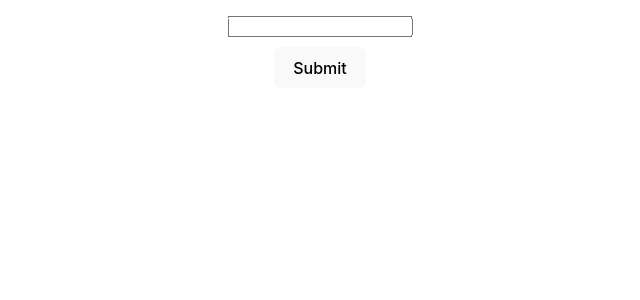
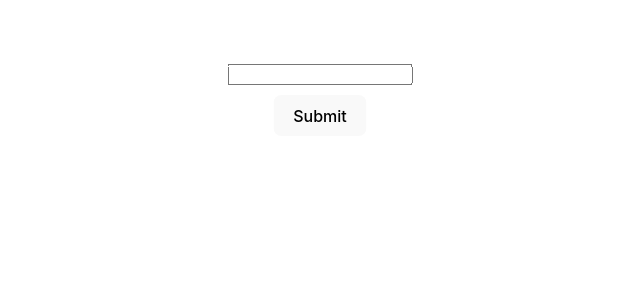
Before and after one commit to SBroaddus220/HackAI-2024, a React (Vite) app in the folder vite-project/: page / in a window 1280 px wide. Shown: the top 300 px of the page, without its empty margins (320-960 px from the left). Built offline with nearby package versions, Linux system fonts and the light colour scheme.

Commit message:
Tried to add a margin

```diff
--- a/vite-project/src/App.css
+++ b/vite-project/src/App.css
@@ -3,15 +3,6 @@
   margin: 0 auto;
   padding: 2rem;
   text-align: center;
-}
-
-
-.card {
-  padding: 2em;
-}
-
-.read-the-docs {
-  color: #888;
 }
 
 .center-container {
--- a/vite-project/src/App.tsx
+++ b/vite-project/src/App.tsx
@@ -8,8 +8,8 @@ import './App.css';
 function App() {
   return (
     <div style={{
-      position: 'absolute', left: '50%', top: '50%',
-      transform: 'translate(-50%, -50%)'
+      position: 'relative', top: '50%', left: '50%',
+      transform: 'translate(-50%)'
     }} >
       <MessagesProvider>
         <Messages />
--- a/vite-project/src/components/Messages.css
+++ b/vite-project/src/components/Messages.css
@@ -4,20 +4,22 @@
     align-items: flex-start;
     padding: 16px;
     overflow-y: auto;
-    height: calc(100% - 56px); /* Adjust for the height of the input field */
+    margin-top: 50;
+    margin-bottom: auto;
   }
 
   .User-message {
     align-self: flex-end;
     background-color: #007bff;
     color: white;
+    margin-bottom: 10 !important; /* Add margin between user messages */
   }
 
   .Bot-message {
     align-self: flex-start;
     background-color: #d23232;
+    margin-bottom: 10 !important; /* Add margin between bot messages */
   }
-
   .timestamp {
     font-size: 0.8em;
     color: #777;
```
